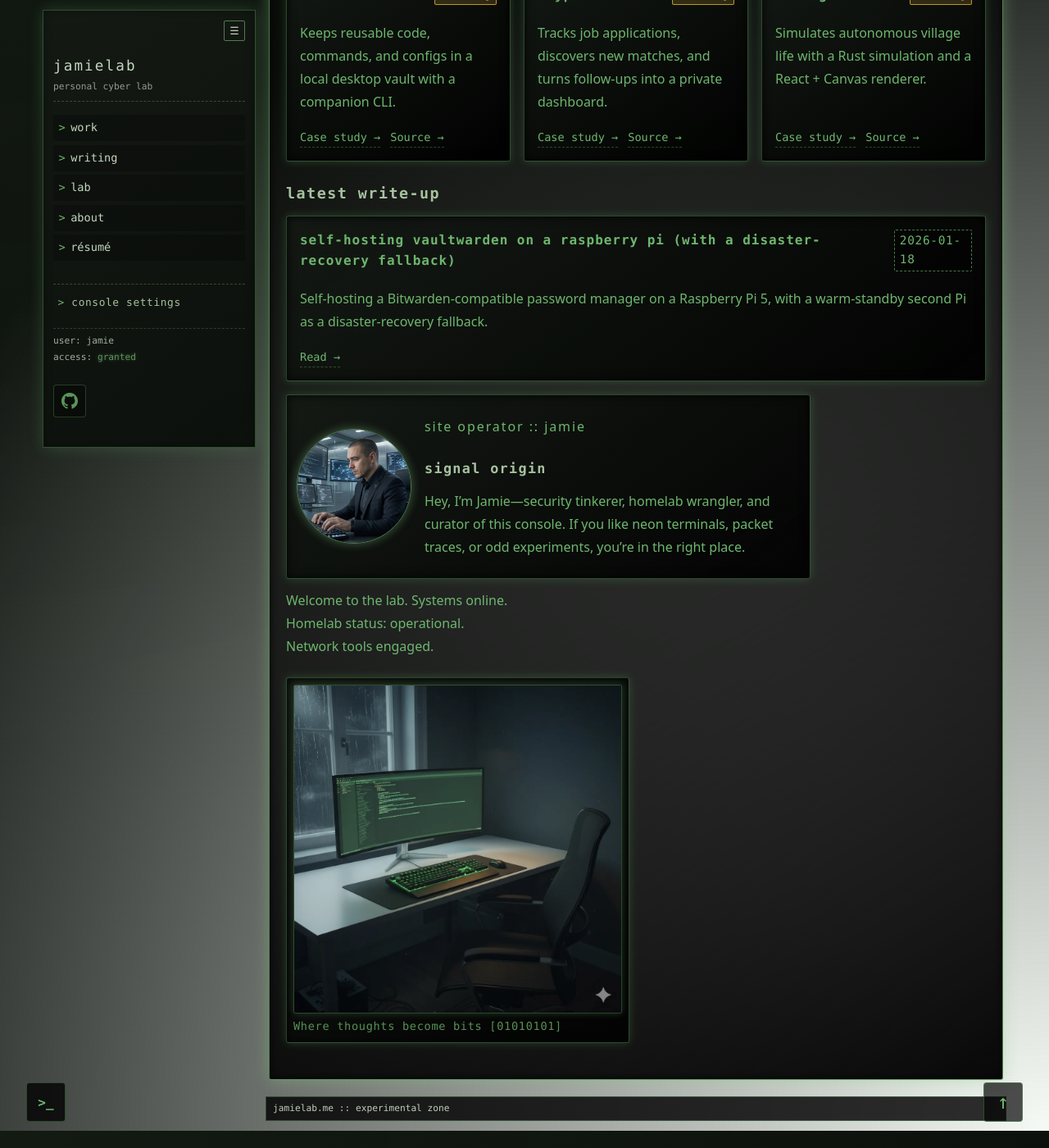
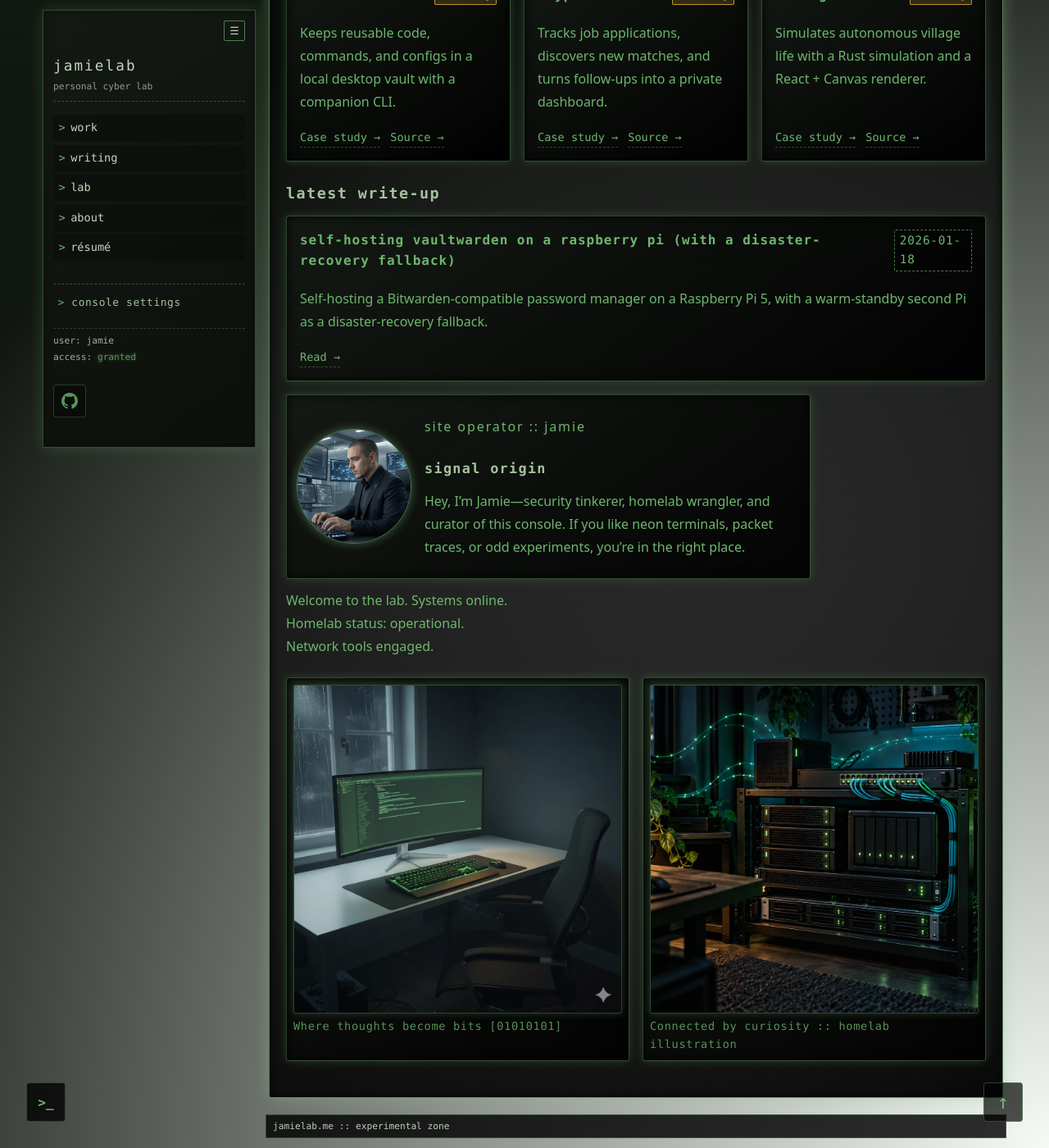
Before and after one commit to jimjamscott22/jimjamscott22.github.io, a Jekyll site: the page built from index.md, in a window 1280 px wide and 1400 px high, scrolled down 348 px. Shown: the whole window at 82% size. Built offline with Jekyll 4.4.1, drawn with Linux system fonts in a browser that asks for light colours; before the commit the page ends 1727 px from its top, so only the background shows below that.

Commit message:
feat: added the homelab image beside the desk

```diff
--- a/assets/css/images.css
+++ b/assets/css/images.css
@@ -100,6 +100,8 @@
   width: 100%;
   max-width: 100%;
   height: auto;
+  aspect-ratio: 1;
+  object-fit: cover;
   border: 1px solid var(--border-color);
   border-radius: 2px;
   box-shadow: 0 0 10px var(--shadow-color);
--- a/index.md
+++ b/index.md
@@ -95,4 +95,9 @@ Network tools engaged.
     <div class="hero-caption">Where thoughts become bits [01010101] </div>
   </div>
 
+  <div class="hero-shot">
+    <img src="{{ "/img/homelab-network.webp" | relative_url }}?v={{ cache_bust }}" alt="Illustrated home server rack with neatly routed network cables, green status lights, and cyan packet trails" width="1536" height="1024" loading="lazy" decoding="async">
+    <div class="hero-caption">Connected by curiosity :: homelab illustration</div>
+  </div>
+
 </div>
```
Also changed, not shown: img/homelab-network.webp (added).
